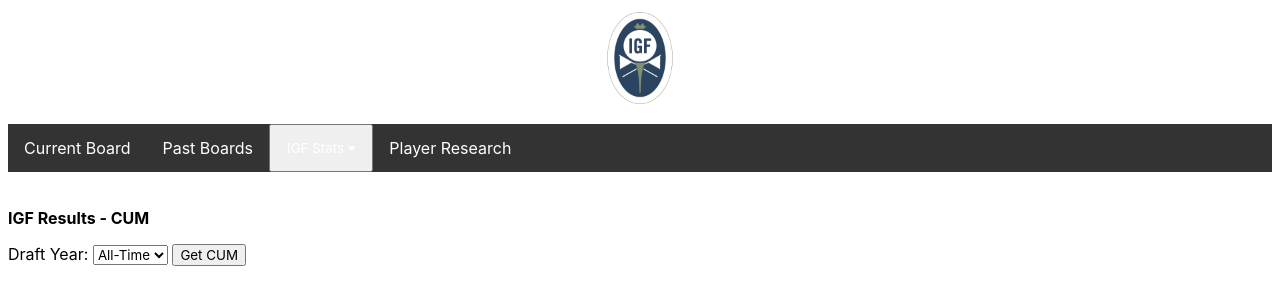
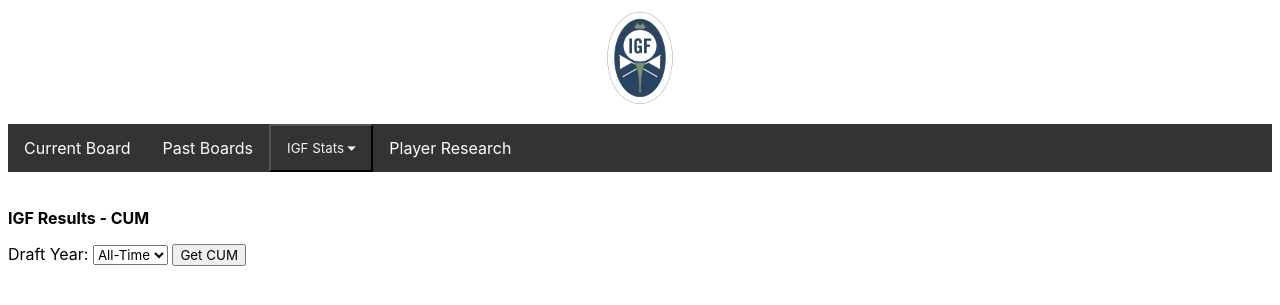
Before and after one commit to dquinn720/theIGF, a Flask app: page /cum in a window 1280 px wide. Shown: the top 305 px of the page. Run offline with Flask 3, Linux system fonts and the light colour scheme; some libraries are stand-ins or nearby versions.

Commit message:
Update style.css

```diff
--- a/static/style.css
+++ b/static/style.css
@@ -30,6 +30,16 @@ input, select, textarea {
   flex-wrap: wrap;
   position: sticky; top: 0; z-index: 100;
 }
+
+.topnav .subnavbtn {
+  background-color: var(--dark) !important;  /* same as your nav background */
+  color: #f2f2f2;                            /* same as other links */
+}
+.topnav .subnavbtn:hover {
+  background-color: var(--primary);          /* same hover as links */
+  color: #fff;
+}
+
 .topnav a,
 .subnavbtn {
   color: #fff;
@@ -37,11 +47,14 @@ input, select, textarea {
   text-decoration: none;
   transition: background var(--transition);
 }
+
 .topnav a.active,
 .topnav a:hover,
 .subnavbtn:hover {
   background: var(--primary);
 }
+
+
 
 /* Hamburger icon */
 .topnav .icon {
```
